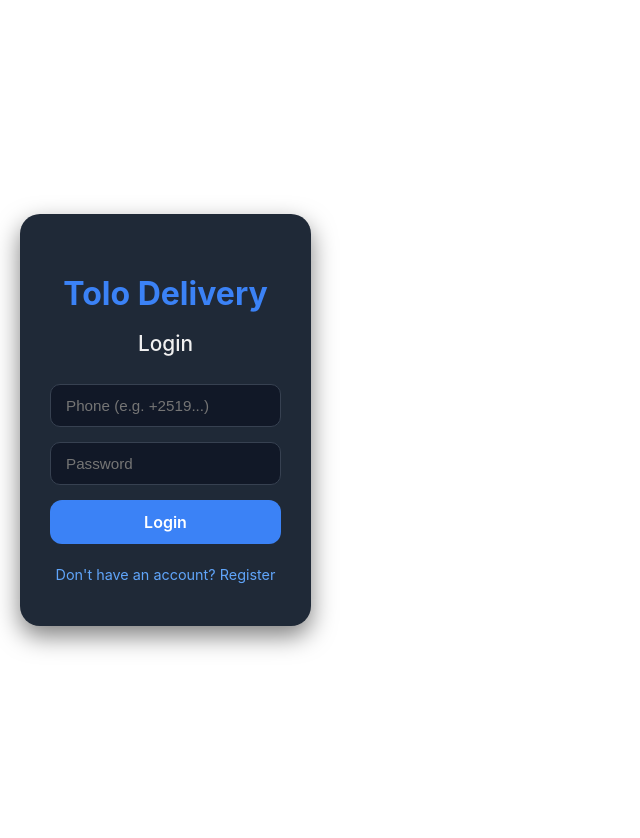
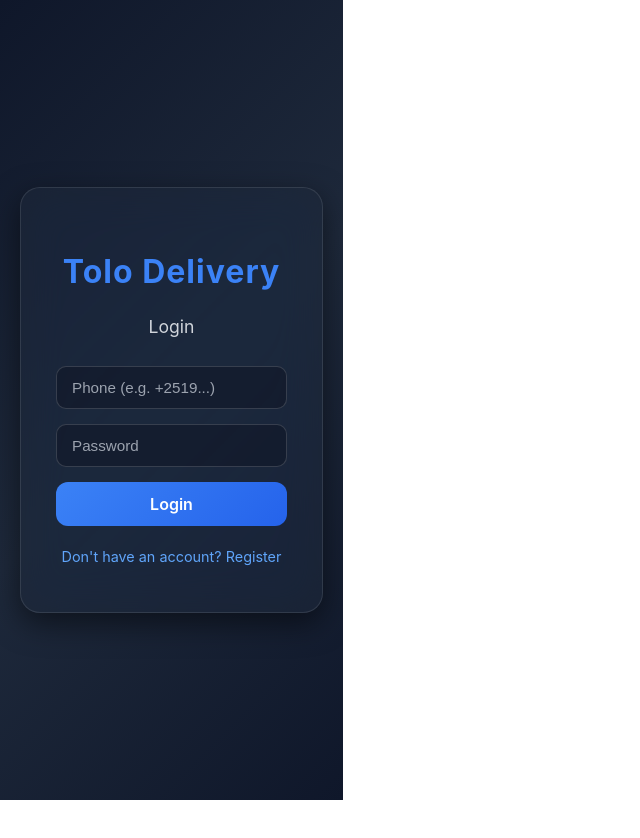
Before and after one commit to Tolo808/Mini_front, a React app: page / in a window 1280 px wide. Shown: the whole page, without its empty margins (0-640 px from the left). After the commit the page ends 800 px from the top, so only its background shows below. Built offline with nearby package versions, Linux system fonts and the light colour scheme; no server answers; the HTML template or start-up script is replaced by a standard one.

Commit message:
Refactor LoginPage styles for improved design

```diff
--- a/src/styles/LoginPage.css
+++ b/src/styles/LoginPage.css
@@ -1,64 +1,90 @@
-/* === Container === */
+/* === Page Container === */
 .login-container {
     display: flex;
     justify-content: center;
     align-items: center;
-    min-height: 100vh;
+    height: 100vh;
+    /* ensures perfect vertical alignment */
+    width: 100%;
     padding: 20px;
-    background-color: #ffffff;
+    margin: 0;
+    background: linear-gradient(135deg, #0f172a, #1e293b, #0f172a);
     font-family: "Inter", sans-serif;
     color: #f0f0f0;
+    overflow: hidden;
+    box-sizing: border-box;
 }
 
-/* === Card === */
+/* === Glassmorphic Card === */
 .login-card {
-    background-color: #1f2937;
-    padding: 40px 30px;
+    background: rgba(31, 41, 55, 0.55);
+    backdrop-filter: blur(20px) saturate(150%);
+    -webkit-backdrop-filter: blur(20px) saturate(150%);
+    border: 1px solid rgba(255, 255, 255, 0.1);
     border-radius: 20px;
-    box-shadow: 0 10px 25px rgba(0, 0, 0, 0.5);
+    padding: 45px 35px;
+    box-shadow: 0 10px 30px rgba(0, 0, 0, 0.5);
     width: 100%;
     max-width: 400px;
     text-align: center;
-    transition: transform 0.2s ease;
+    transition: all 0.3s ease;
+    display: flex;
+    flex-direction: column;
+    align-items: center;
+    justify-content: center;
 }
 
 .login-card:hover {
-    transform: translateY(-5px);
+    transform: translateY(-6px);
+    box-shadow: 0 15px 35px rgba(0, 0, 0, 0.6);
 }
 
+/* === Headings === */
 .login-card h1 {
     margin-bottom: 10px;
     font-size: 2rem;
     color: #3b82f6;
+    letter-spacing: 1px;
+    font-weight: 700;
 }
 
 .login-card h2 {
     margin-bottom: 25px;
-    font-size: 1.3rem;
-    font-weight: 500;
+    font-size: 1.1rem;
+    font-weight: 400;
+    color: #d1d5db;
 }
 
-/* === Form Inputs === */
+/* === Form === */
 form {
     display: flex;
     flex-direction: column;
     gap: 15px;
+    width: 100%;
 }
 
+/* === Inputs === */
 input {
     padding: 12px 15px;
     border-radius: 10px;
-    border: 1px solid #374151;
-    background-color: #111827;
-    color: #f0f0f0;
+    border: 1px solid rgba(255, 255, 255, 0.15);
+    background-color: rgba(17, 24, 39, 0.6);
+    color: #f9fafb;
     font-size: 0.95rem;
     outline: none;
-    transition: all 0.2s ease;
+    transition: all 0.25s ease;
+    width: 100%;
+    box-sizing: border-box;
+}
+
+input::placeholder {
+    color: #9ca3af;
 }
 
 input:focus {
     border-color: #3b82f6;
-    box-shadow: 0 0 0 3px rgba(59, 130, 246, 0.3);
+    background-color: rgba(17, 24, 39, 0.9);
+    box-shadow: 0 0 0 4px rgba(59, 130, 246, 0.2);
 }
 
 /* === Button === */
@@ -66,17 +92,19 @@ button {
     padding: 12px 15px;
     border-radius: 12px;
     border: none;
-    background-color: #3b82f6;
+    background: linear-gradient(135deg, #3b82f6, #2563eb);
     color: #fff;
     font-weight: 600;
     font-size: 1rem;
     cursor: pointer;
-    transition: background 0.2s ease, transform 0.1s ease;
+    transition: all 0.25s ease;
+    width: 100%;
 }
 
 button:hover:not(:disabled) {
-    background-color: #2563eb;
+    background: linear-gradient(135deg, #2563eb, #1d4ed8);
     transform: translateY(-2px);
+    box-shadow: 0 8px 18px rgba(37, 99, 235, 0.4);
 }
 
 button:disabled {
@@ -91,16 +119,21 @@ button:disabled {
     font-size: 0.9rem;
     color: #60a5fa;
     cursor: pointer;
-    transition: color 0.2s ease;
+    transition: color 0.25s ease, transform 0.2s ease;
 }
 
 .toggle-btn:hover {
     color: #3b82f6;
+    transform: scale(1.05);
 }
 
-/* Small adjustments for mobile */
+/* === Mobile Adjustments === */
 @media (max-width: 480px) {
     .login-card {
-        padding: 30px 20px;
+        padding: 35px 25px;
+    }
+
+    .login-card h1 {
+        font-size: 1.7rem;
     }
 }
```
